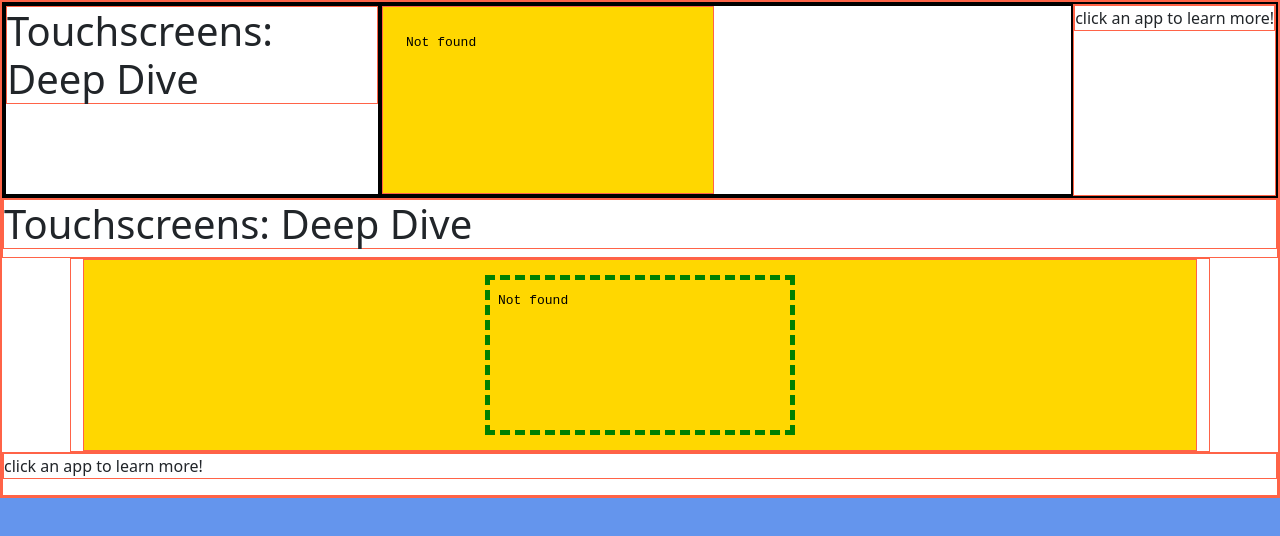
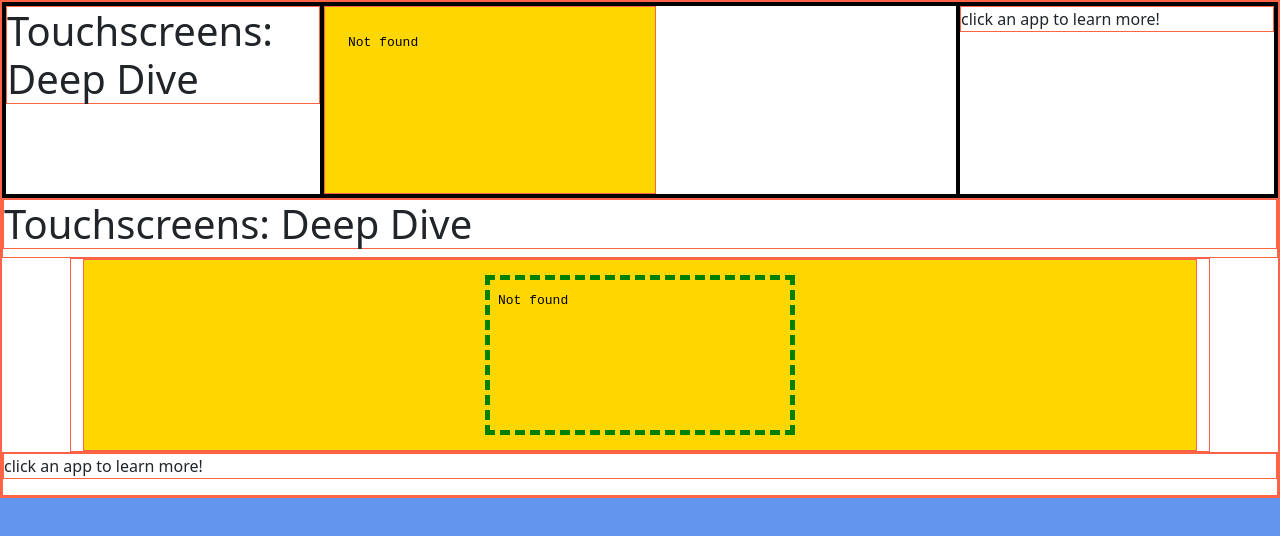
Before and after one commit to manybees/touchscreens, a plain HTML site: page touchscreens/index.html in a window 1280 px wide. Drawn offline with nearby package versions, Linux system fonts and the light colour scheme.

Commit message:
fixed flex right

```diff
--- a/touchscreens/index.css
+++ b/touchscreens/index.css
@@ -38,6 +38,7 @@ html{
   display: inline;
   flex: 25%;
   border: solid 2px black;
+  min-width: 300px;
 }
 
 .container-flex {
@@ -51,3 +52,10 @@ html{
   min-width:
   border: solid 2px black;
 }
+
+.right-flex{
+  display: inline;
+  flex: 25%;
+  border: solid 2px black;
+  min-width: 300px;
+}
```
